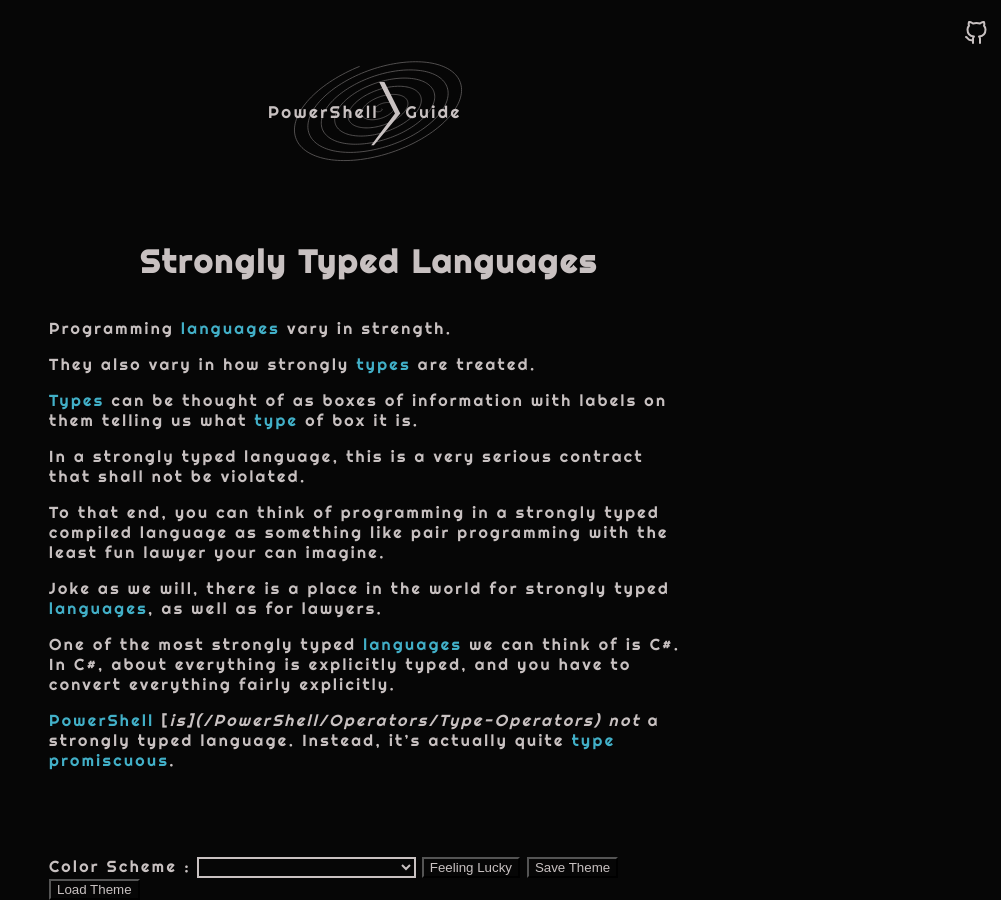
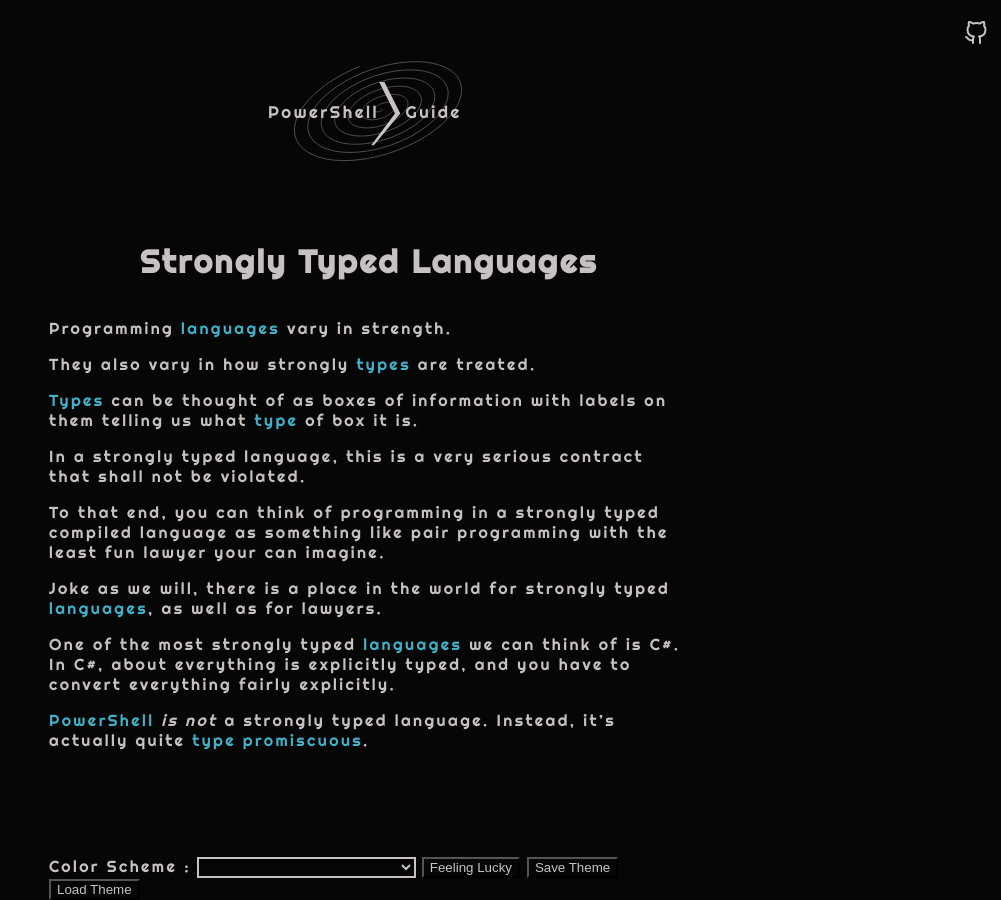
Before and after one commit to PowerShellGuides/PowerShellGuide, a Jekyll site: the page built from docs/Languages/Strongly-Typed-Languages.md, in a window 1280 px wide. Shown: the whole page, without its empty margins (279-1280 px from the left). Built offline with Jekyll 4.4.1, drawn with Linux system fonts in a browser that asks for light colours; part of the change alters nothing that is shown.

Commit message:
Removing aliasing from type operators
Overly broad

```diff
--- a/docs/Languages/Strongly-Typed-Languages.md
+++ b/docs/Languages/Strongly-Typed-Languages.md
@@ -22,4 +22,4 @@ Joke as we will, there is a place in the world for strongly typed [languages](/L
 
 One of the most strongly typed [languages](/Languages) we can think of is C#.  In C#, about everything is explicitly typed, and you have to convert everything fairly explicitly.
 
-[PowerShell](/PowerShell) [_is](/PowerShell/Operators/Type-Operators) not_ a strongly typed language.  Instead, it's actually quite [type promiscuous](/Languages/Weakly-Typed-Languages).
+[PowerShell](/PowerShell) _is not_ a strongly typed language.  Instead, it's actually quite [type promiscuous](/Languages/Weakly-Typed-Languages).
```
